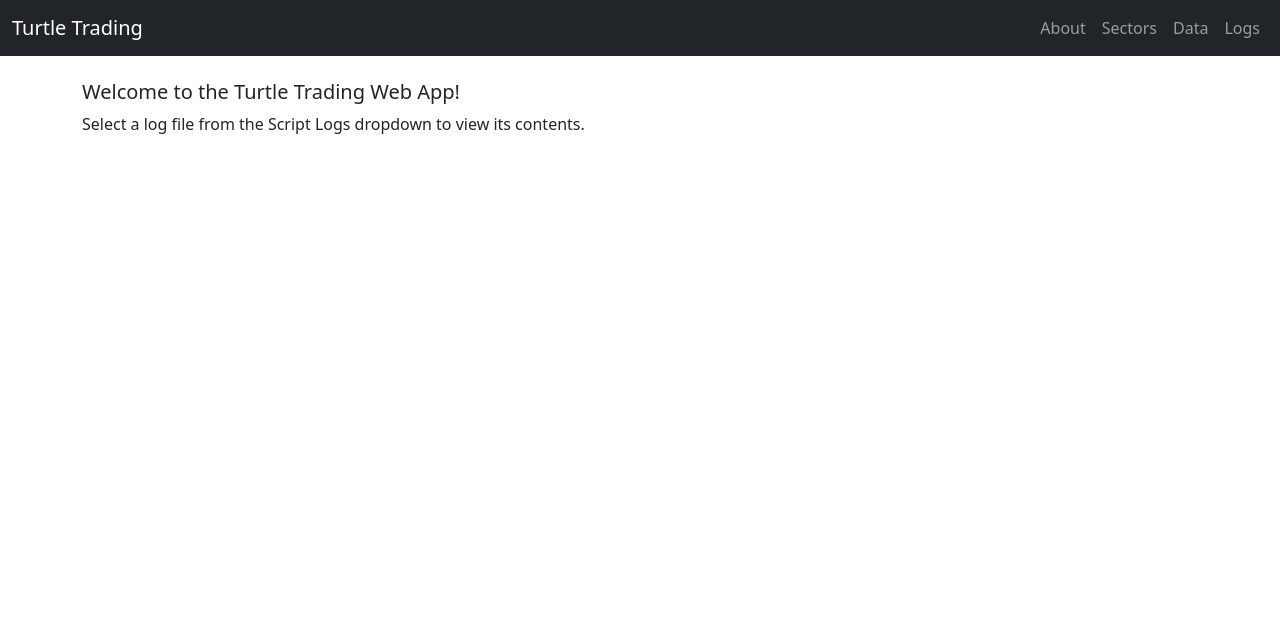
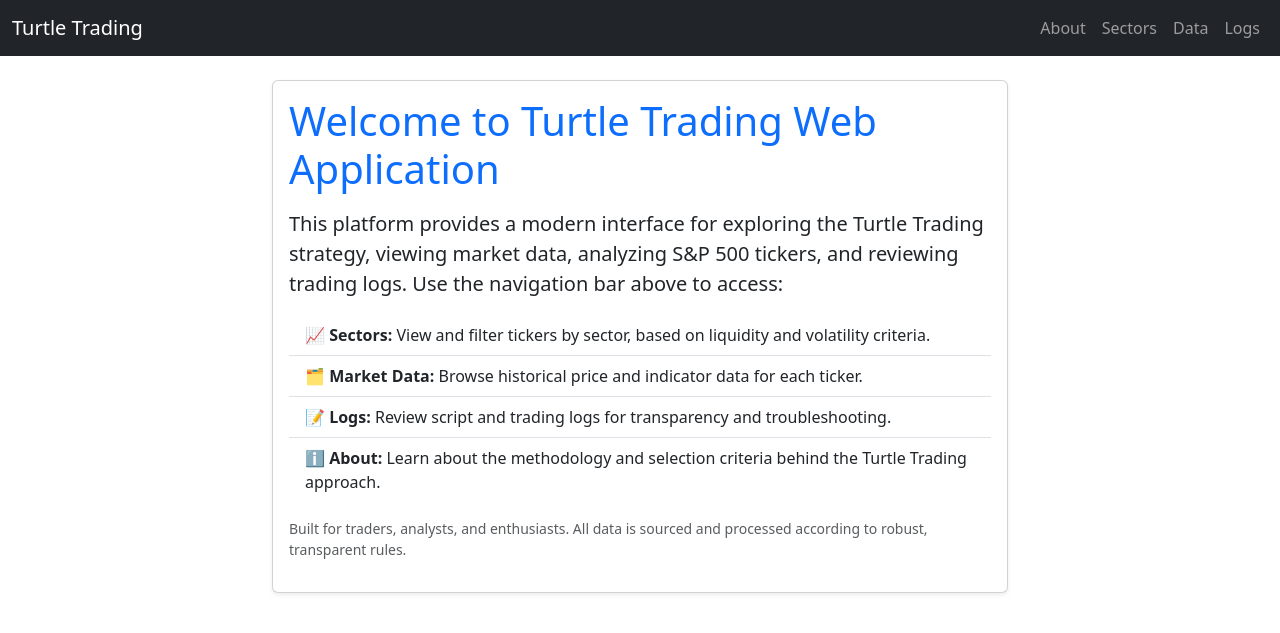
Before and after one commit to GrapeIsGrape/TurtleTradingWebApplication, a Flask app: template templates/index.html in a window 1280 px wide. Shown: the top 633 px of the page. Run offline with Flask 3, Linux system fonts and the light colour scheme; the template is opened without the code that fills it, so the values that code supplies are empty.

Commit message:
restore home page

```diff
--- a/app.py
+++ b/app.py
@@ -20,6 +20,11 @@
     ("Real Estate", "real_estate.csv"),
 ]
 SECTOR_DIR = os.path.join(os.path.dirname(__file__), 'data', 'tickers_to_be_retrieved')
+
+@app.route("/")
+def home():
+    return render_template("index.html")
+
 @app.route("/sectors")
 def sectors():
     sectors = []
--- a/templates/index.html
+++ b/templates/index.html
@@ -9,15 +9,23 @@
 <body>
 {% include 'common/navbar.html' %}
 <div class="container mt-4">
-    {% if log_content %}
-      <h4 class="mb-3">Log: {{ selected_log }}</h4>
-      <div class="bg-dark text-light rounded p-3" style="max-height:60vh;overflow:auto;word-break:break-all;font-size:1rem;">
-        <pre class="mb-0" style="background:transparent;border:none;white-space:pre-wrap;">{{ log_content }}</pre>
+  <div class="row justify-content-center">
+    <div class="col-12 col-md-8">
+      <div class="card shadow-sm mb-4">
+        <div class="card-body">
+          <h1 class="card-title mb-3 text-primary">Welcome to Turtle Trading Web Application</h1>
+          <p class="card-text fs-5">This platform provides a modern interface for exploring the Turtle Trading strategy, viewing market data, analyzing S&P 500 tickers, and reviewing trading logs. Use the navigation bar above to access:</p>
+          <ul class="list-group list-group-flush mb-3">
+            <li class="list-group-item">📈 <strong>Sectors:</strong> View and filter tickers by sector, based on liquidity and volatility criteria.</li>
+            <li class="list-group-item">🗂 <strong>Market Data:</strong> Browse historical price and indicator data for each ticker.</li>
+            <li class="list-group-item">📝 <strong>Logs:</strong> Review script and trading logs for transparency and troubleshooting.</li>
+            <li class="list-group-item">ℹ️ <strong>About:</strong> Learn about the methodology and selection criteria behind the Turtle Trading approach.</li>
+          </ul>
+          <p class="text-muted small">Built for traders, analysts, and enthusiasts. All data is sourced and processed according to robust, transparent rules.</p>
+        </div>
       </div>
-    {% else %}
-      <h5>Welcome to the Turtle Trading Web App!</h5>
-      <p>Select a log file from the Script Logs dropdown to view its contents.</p>
-    {% endif %}
+    </div>
+  </div>
 </div>
 <script src="https://cdn.jsdelivr.net/npm/bootstrap@5.3.2/dist/js/bootstrap.bundle.min.js"></script>
 </body>
```
